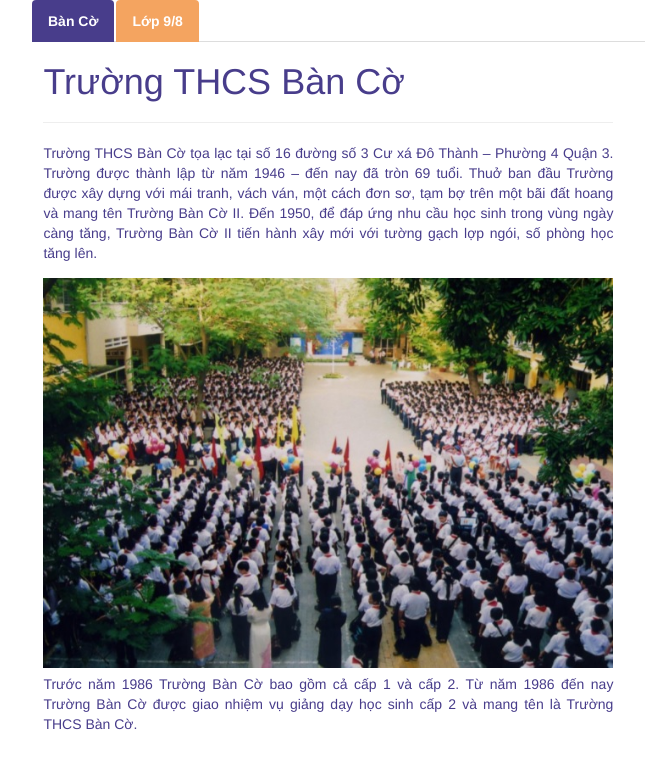
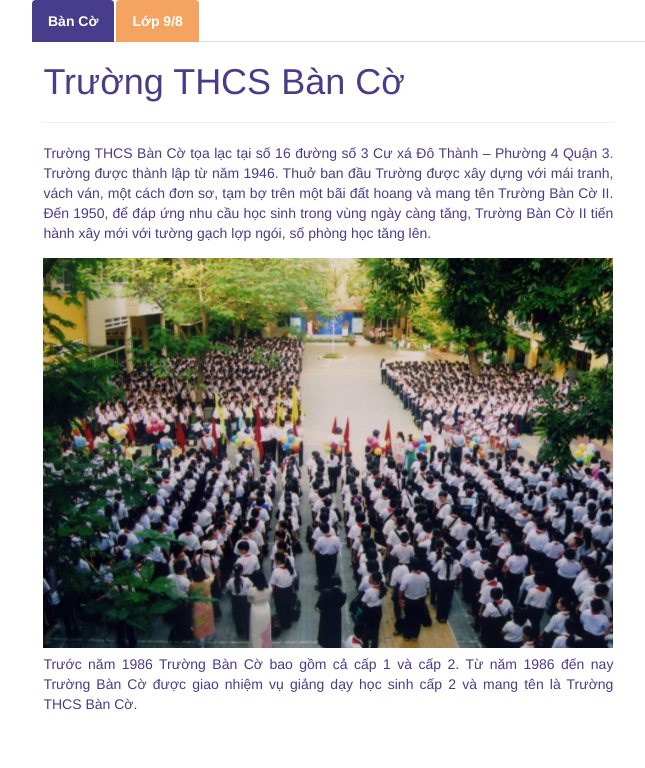
Before and after one commit to thienchuong0207/NgFirstApp, an Angular app: page / in a window 1280 px wide. Shown: the top 768 px of the page, without its empty margins (38-683 px from the left). Built offline with nearby package versions, Linux system fonts and the light colour scheme.

Commit message:
Update information of Ban Co school

```diff
--- a/src/app/component/home/home.component.html
+++ b/src/app/component/home/home.component.html
@@ -3,7 +3,7 @@
     <hr/>
     <p>
         Trường THCS Bàn Cờ tọa lạc tại số 16 đường số 3 Cư xá Đô Thành – Phường 4 Quận 3.
-        Trường được thành lập từ năm 1946 – đến nay đã tròn 69 tuổi.
+        Trường được thành lập từ năm 1946.
         Thuở ban đầu Trường được xây dựng với mái tranh, vách ván, một cách đơn sơ, tạm bợ trên một bãi đất hoang và mang tên Trường Bàn Cờ II.
         Đến 1950, để đáp ứng nhu cầu học sinh trong vùng ngày càng tăng, Trường Bàn Cờ II tiến hành xây mới với tường gạch lợp ngói, số phòng học tăng lên.
     </p>
```
